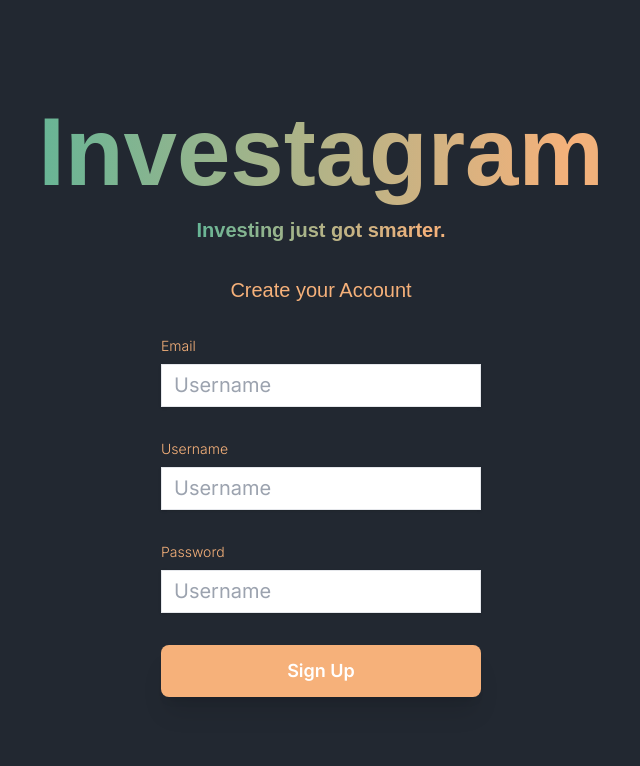
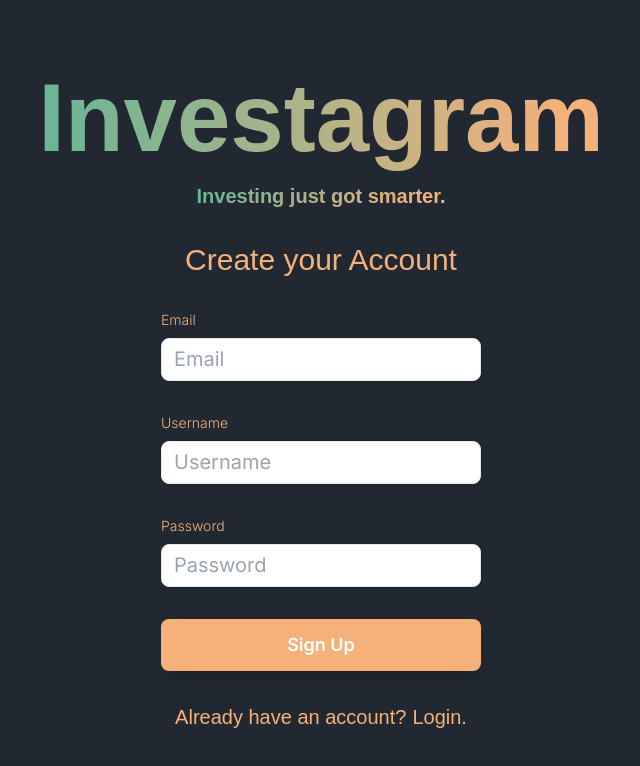
Before and after one commit to tgondil/Investagram, a Next.js app in the folder my-app/: page /signup in a window 1280 px wide. Shown: the top 766 px of the page, without its empty margins (319-959 px from the left). Built offline with nearby package versions, Linux system fonts and the light colour scheme.

Commit message:
Linked signup and login

```diff
--- a/my-app/src/app/login/page.jsx
+++ b/my-app/src/app/login/page.jsx
@@ -1,3 +1,5 @@
+import Link from "next/link";
+
 export default function Login() {
   return (
     <>
@@ -51,7 +53,7 @@ export default function Login() {
                 Login
               </button>
               <h1 className="text-xl font-poppins font-normal flex items-center justify-center pt-6">
-                Don't have an account? Sign up.
+                Don't have an account? <Link className="pl-1.5 hover:animate-text hover:font-bold hover:bg-gradient-to-r hover:from-teal-500 hover:via-tacao-300 hover:to-teal-500 hover:bg-clip-text hover:text-transparent" href={"/signup"}>Sign up.</Link>
               </h1>
             </div>
           </div>
--- a/my-app/src/app/signup/page.jsx
+++ b/my-app/src/app/signup/page.jsx
@@ -1,4 +1,5 @@
 import React from "react";
+import Link from "next/link";
 
 export default function SignUp() {
   return (
@@ -13,7 +14,7 @@ export default function SignUp() {
           </h1>
         </div>
         <div id="signup-fields" className="flex flex-col gap-8 w-3/12 pt-8 text-tacao-300 text-xl animate-intro-unhide">
-          <div id="account-create" className="flex items-center flex-col font-poppins ">
+          <div id="account-create" className="flex text-3xl font-light items-center flex-col font-poppins ">
           <h1>
             Create your Account
           </h1>
@@ -27,10 +28,10 @@ export default function SignUp() {
               Email
             </label>
             <input
-              class="shadow appearance-none border  w-full py-2 px-3 text-gray-700 leading-tight focus:outline-none focus:shadow-outline"
+              class="shadow appearance-none border rounded-lg w-full py-2 px-3 text-gray-700 leading-tight focus:outline-none focus:shadow-outline"
               id="username"
               type="text"
-              placeholder="Username"
+              placeholder="Email"
             />
           </div>
           <div>
@@ -41,7 +42,7 @@ export default function SignUp() {
               Username
             </label>
             <input
-              class="shadow appearance-none border w-full py-2 px-3 text-gray-700 leading-tight focus:outline-none focus:shadow-outline"
+              class="shadow appearance-none border rounded-lg w-full py-2 px-3 text-gray-700 leading-tight focus:outline-none focus:shadow-outline"
               id="username"
               type="text"
               placeholder="Username"
@@ -55,10 +56,10 @@ export default function SignUp() {
               Password
             </label>
             <input
-              class="shadow appearance-none border w-full py-2 px-3 text-gray-700 leading-tight focus:outline-none focus:shadow-outline"
+              class="shadow appearance-none border rounded-lg w-full py-2 px-3 text-gray-700 leading-tight focus:outline-none focus:shadow-outline"
               id="username"
               type="text"
-              placeholder="Username"
+              placeholder="Password"
             />
             <button class="mt-3 text-lg mt-8 font-semibold
                 bg-tacao-300 w-full text-white rounded-lg
@@ -66,6 +67,9 @@ export default function SignUp() {
                Sign Up
               </button>
           </div>
+          <h1 className="text-xl font-poppins font-normal flex items-center justify-center">
+                Already have an account?  <Link className="pl-1.5 hover:animate-text hover:font-bold hover:bg-gradient-to-r hover:from-teal-500 hover:via-tacao-300 hover:to-teal-500 hover:bg-clip-text hover:text-transparent" href={"/login"}>Login.</Link>
+              </h1>
         </div>
       </main>
     </>
```
